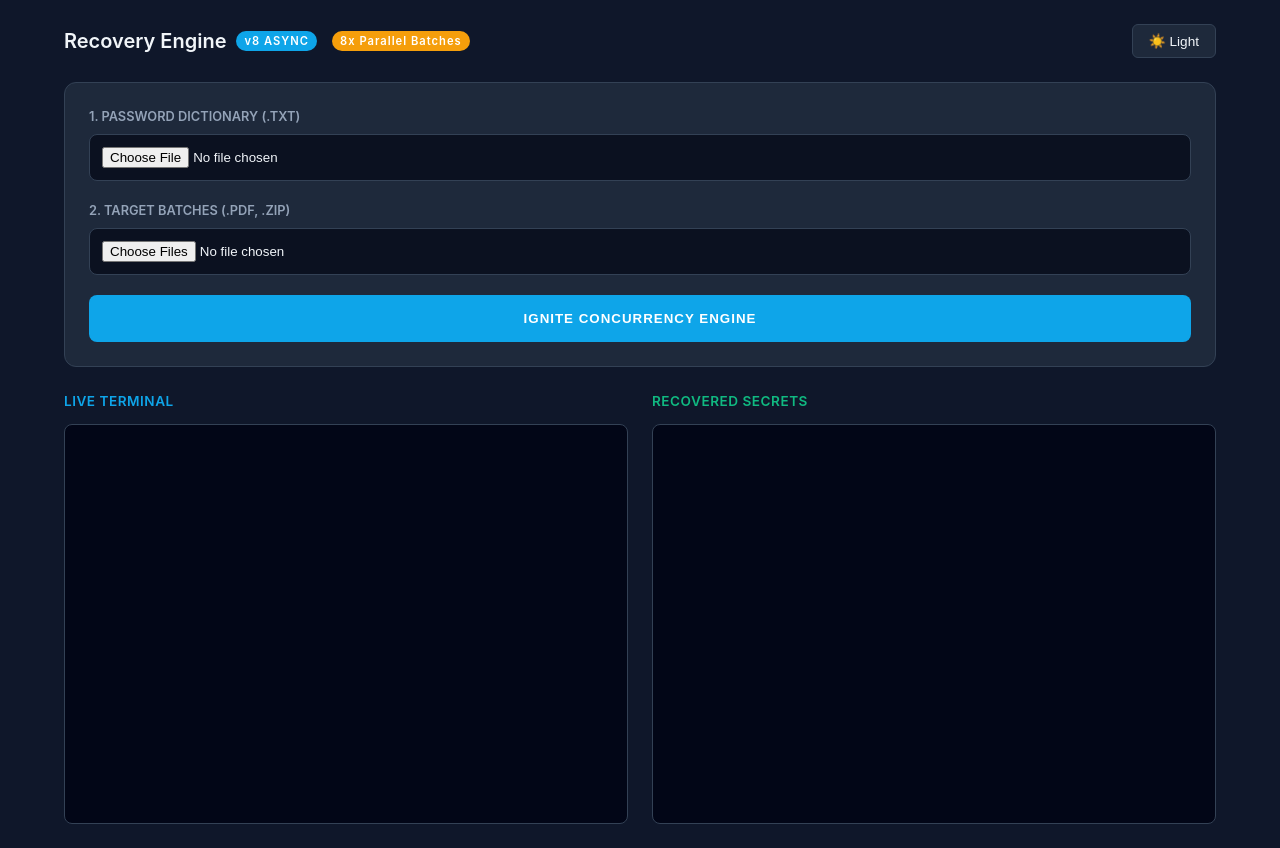
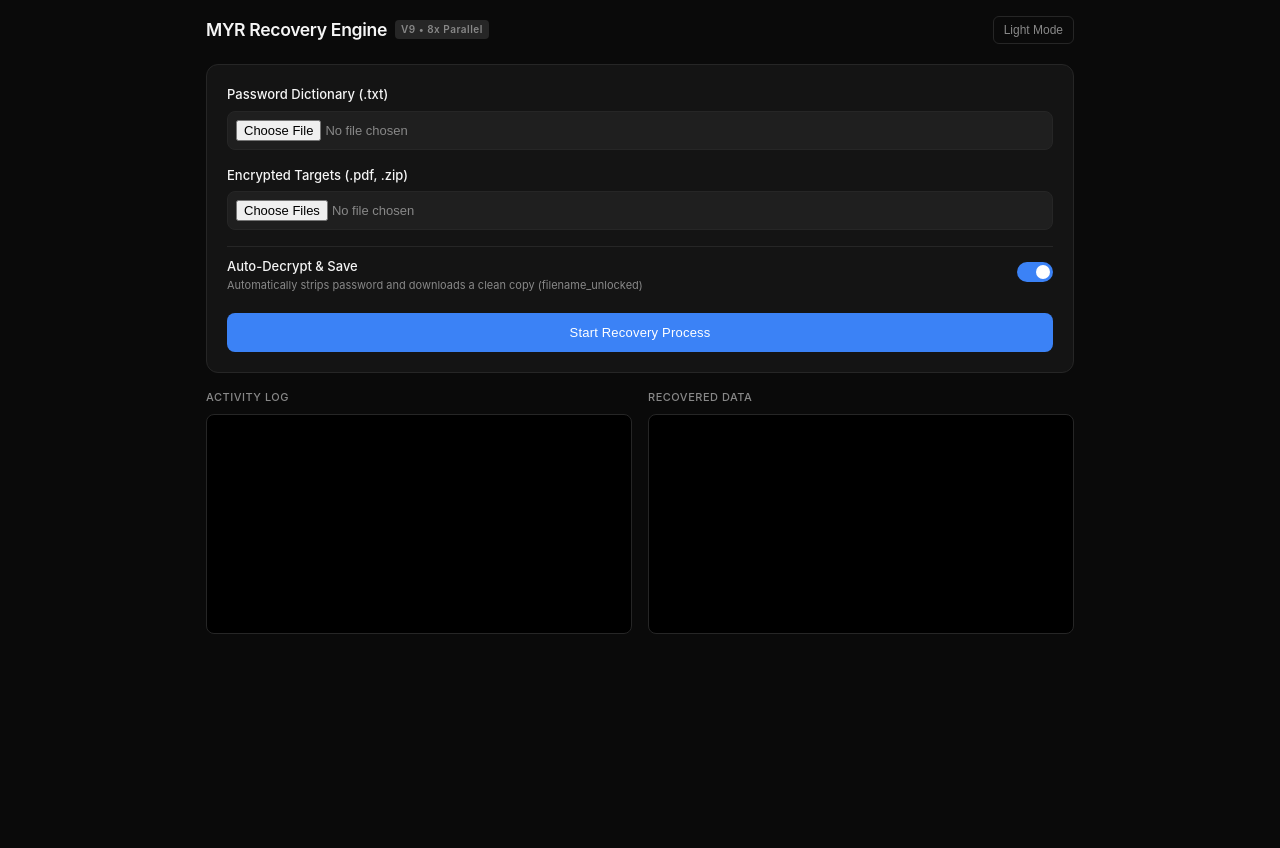
Before and after one commit to unskyit/recovery, a plain HTML site: page index.html in a window 1280 px wide. After the commit the page ends 800 px from the top, so only its background shows below. Drawn offline with nearby package versions, Linux system fonts and the light colour scheme.

Commit message:
Revamp UI and update tool title and description
Updated the title and description meta tag for the MYR PDF & ZIP Password Recovery Tool. Modified styles and layout for improved UI and user experience.

```diff
--- a/index.html
+++ b/index.html
@@ -3,51 +3,96 @@
 <head>
     <meta charset="UTF-8">
     <meta name="viewport" content="width=device-width, initial-scale=1.0, maximum-scale=1.0, user-scalable=no">
-    <title>Async Engine v8</title>
+    <title>MYR PDF & ZIP Password Recovery Tool</title>
+    <meta name="description" content="A client-side, ultra-fast PDF and ZIP password recovery and decryption engine running entirely in your browser.">
+
     <style>
+        /* Ultra-Flat, Modern, High-Contrast UI */
         :root {
-            --bg-base: #0f172a; --bg-surface: #1e293b; --bg-input: #0b1120;
-            --text-main: #f1f5f9; --text-muted: #94a3b8;
-            --primary: #0ea5e9; --primary-hover: #0284c7; /* Cyan / Sky Blue */
-            --success: #10b981; --error: #ef4444; --warning: #f59e0b;
-            --border: #334155; --log-bg: #020617;
+            --bg-base: #0a0a0a;
+            --bg-surface: #141414;
+            --bg-input: #1f1f1f;
+            --text-main: #f5f5f5;
+            --text-muted: #888888;
+            --primary: #3b82f6; /* Calm Blue */
+            --primary-hover: #2563eb;
+            --success: #10b981;
+            --error: #ef4444;
+            --border: #262626;
+            --log-bg: #000000;
         }
 
         [data-theme="light"] {
-            --bg-base: #f8fafc; --bg-surface: #ffffff; --bg-input: #f1f5f9;
-            --text-main: #0f172a; --text-muted: #64748b;
-            --primary: #0284c7; --primary-hover: #0369a1;
-            --success: #059669; --error: #dc2626; --warning: #d97706;
-            --border: #cbd5e1; --log-bg: #f8fafc;
+            --bg-base: #f9fafb;
+            --bg-surface: #ffffff;
+            --bg-input: #f3f4f6;
+            --text-main: #111827;
+            --text-muted: #6b7280;
+            --primary: #2563eb;
+            --primary-hover: #1d4ed8;
+            --success: #059669;
+            --error: #dc2626;
+            --border: #e5e7eb;
+            --log-bg: #f9fafb;
         }
 
         * { box-sizing: border-box; margin: 0; padding: 0; }
-        body { font-family: 'Inter', system-ui, sans-serif; background: var(--bg-base); color: var(--text-main); max-width: 1200px; margin: 0 auto; padding: 1.5rem; line-height: 1.5; transition: all 0.3s ease; }
 
-        .header { display: flex; justify-content: space-between; align-items: center; margin-bottom: 1.5rem; }
-        h2 { font-weight: 600; font-size: 1.25rem; display: flex; align-items: center; gap: 10px; }
-        .badge { background: var(--primary); color: white; padding: 2px 8px; border-radius: 12px; font-size: 0.7rem; letter-spacing: 1px;}
-        .batch-badge { background: var(--warning); margin-left: 5px; }
+        body {
+            font-family: 'Inter', -apple-system, BlinkMacSystemFont, "Segoe UI", Roboto, sans-serif;
+            background: var(--bg-base);
+            color: var(--text-main);
+            max-width: 900px;
+            margin: 0 auto;
+            padding: 1rem;
+            line-height: 1.5;
+            font-size: 14px;
+            transition: background 0.2s ease, color 0.2s ease;
+        }
 
-        .theme-btn { background: var(--bg-surface); border: 1px solid var(--border); color: var(--text-main); padding: 0.5rem 1rem; border-radius: 6px; cursor: pointer; font-size: 0.85rem; font-weight: 500; }
+        /* Header */
+        .header { display: flex; justify-content: space-between; align-items: center; margin-bottom: 1.25rem; }
+        h1 { font-weight: 600; font-size: 1.1rem; letter-spacing: -0.02em; display: flex; align-items: center; gap: 8px; }
+        .badge { background: var(--border); color: var(--text-muted); padding: 2px 6px; border-radius: 4px; font-size: 10px; font-weight: 600; letter-spacing: 0.5px; }
 
-        .panel { background: var(--bg-surface); padding: 1.5rem; border-radius: 12px; border: 1px solid var(--border); margin-bottom: 1.5rem; }
-        label { display: block; font-weight: 600; margin-bottom: 0.5rem; color: var(--text-muted); font-size: 0.8rem; text-transform: uppercase; }
-        input[type="file"] { width: 100%; padding: 0.75rem; background: var(--bg-input); border: 1px solid var(--border); border-radius: 8px; color: var(--text-main); margin-bottom: 1.25rem; }
+        .theme-btn { background: transparent; border: 1px solid var(--border); color: var(--text-muted); padding: 6px 10px; border-radius: 6px; cursor: pointer; font-size: 12px; font-weight: 500; transition: 0.2s; }
+        .theme-btn:hover { background: var(--bg-surface); color: var(--text-main); }
 
-        .start-btn { background: var(--primary); color: white; border: none; padding: 1rem; border-radius: 8px; cursor: pointer; font-weight: 600; width: 100%; text-transform: uppercase; letter-spacing: 1px; transition: transform 0.1s, background 0.2s; }
-        .start-btn:active { transform: scale(0.98); }
-        .start-btn:disabled { background: var(--border); color: var(--text-muted); cursor: not-allowed; transform: none; }
+        /* Main Panels */
+        .card { background: var(--bg-surface); border-radius: 12px; border: 1px solid var(--border); padding: 1.25rem; margin-bottom: 1rem; }
 
-        #liveHud { background: var(--bg-surface); padding: 1rem; border-radius: 8px; margin-bottom: 1.5rem; border-left: 4px solid var(--primary); font-family: monospace; font-size: 0.9rem; display: none; }
+        .form-group { margin-bottom: 1rem; }
+        label { display: block; font-weight: 500; margin-bottom: 6px; color: var(--text-main); font-size: 13px; }
+        input[type="file"] { width: 100%; padding: 8px; background: var(--bg-input); border: 1px solid var(--border); border-radius: 8px; color: var(--text-muted); font-size: 13px; outline: none; }
 
-        .log-grid { display: grid; grid-template-columns: 1fr; gap: 1.5rem; }
-        @media (min-width: 768px) { .log-grid { grid-template-columns: 1fr 1fr; } }
+        /* Toggle Switch */
+        .toggle-container { display: flex; align-items: center; justify-content: space-between; padding: 10px 0; border-top: 1px solid var(--border); margin-top: 5px; }
+        .toggle-text { display: flex; flex-direction: column; }
+        .toggle-title { font-weight: 500; font-size: 13px; }
+        .toggle-desc { font-size: 11px; color: var(--text-muted); }
 
-        .log-box { background: var(--log-bg); border: 1px solid var(--border); border-radius: 8px; padding: 1rem; height: 400px; overflow-y: auto; font-family: monospace; font-size: 0.8rem; white-space: pre-wrap; }
-        .log-title { font-weight: 600; margin-bottom: 0.75rem; display: block; font-size: 0.85rem; letter-spacing: 0.5px; }
+        .switch { position: relative; display: inline-block; width: 36px; height: 20px; }
+        .switch input { opacity: 0; width: 0; height: 0; }
+        .slider { position: absolute; cursor: pointer; top: 0; left: 0; right: 0; bottom: 0; background-color: var(--border); transition: .2s; border-radius: 20px; }
+        .slider:before { position: absolute; content: ""; height: 14px; width: 14px; left: 3px; bottom: 3px; background-color: white; transition: .2s; border-radius: 50%; }
+        input:checked + .slider { background-color: var(--primary); }
+        input:checked + .slider:before { transform: translateX(16px); }
 
-        .t-success { color: var(--success); } .t-error { color: var(--error); } .t-info { color: var(--primary); } .t-warn { color: var(--warning); } .t-muted { color: var(--text-muted); }
+        /* Button */
+        .start-btn { background: var(--primary); color: white; border: none; padding: 12px; border-radius: 8px; cursor: pointer; font-weight: 500; width: 100%; font-size: 13px; letter-spacing: 0.2px; margin-top: 10px; transition: background 0.2s; }
+        .start-btn:disabled { background: var(--bg-input); color: var(--text-muted); cursor: not-allowed; }
+
+        /* HUD & Logs */
+        #liveHud { background: var(--bg-surface); padding: 10px 12px; border-radius: 8px; margin-bottom: 1rem; border-left: 3px solid var(--primary); font-family: 'SFMono-Regular', Consolas, monospace; font-size: 12px; display: none; border-top: 1px solid var(--border); border-right: 1px solid var(--border); border-bottom: 1px solid var(--border); color: var(--text-muted); }
+
+        .log-grid { display: flex; flex-direction: column; gap: 1rem; }
+        @media (min-width: 600px) { .log-grid { flex-direction: row; } .log-grid > div { flex: 1; } }
+
+        .log-box { background: var(--log-bg); border: 1px solid var(--border); border-radius: 8px; padding: 12px; height: 220px; overflow-y: auto; font-family: 'SFMono-Regular', Consolas, monospace; font-size: 11px; white-space: pre-wrap; line-height: 1.6; }
+        .log-header { font-weight: 500; margin-bottom: 8px; display: block; font-size: 11px; color: var(--text-muted); text-transform: uppercase; letter-spacing: 0.5px; }
+
+        /* Typography Colors */
+        .t-success { color: var(--success); } .t-error { color: var(--error); } .t-primary { color: var(--primary); } .t-muted { color: var(--text-muted); }
     </style>
 
     <script src="https://cdn.jsdelivr.net/npm/pdfjs-dist@3.11.174/build/pdf.min.js"></script>
@@ -57,52 +102,68 @@
 <body>
 
     <div class="header">
-        <h2>
-            Recovery Engine <span class="badge">v8 ASYNC</span>
-            <span class="badge batch-badge" id="batchBadge">Calculating Array...</span>
-        </h2>
-        <button class="theme-btn" onclick="toggleTheme()" id="themeBtn">☀️ Light</button>
+        <h1>MYR Recovery Engine <span class="badge" id="batchBadge">V9</span></h1>
+        <button class="theme-btn" onclick="toggleTheme()" id="themeBtn">Light Mode</button>
     </div>
 
-    <div class="panel">
-        <label>1. Password Dictionary (.txt)</label>
-        <input type="file" id="dictFile" accept=".txt">
-        <label>2. Target Batches (.pdf, .zip)</label>
-        <input type="file" id="files" multiple accept=".pdf,.zip">
-        <button id="startBtn" class="start-btn">IGNITE CONCURRENCY ENGINE</button>
+    <div class="card">
+        <div class="form-group">
+            <label>Password Dictionary (.txt)</label>
+            <input type="file" id="dictFile" accept=".txt">
+        </div>
+        <div class="form-group">
+            <label>Encrypted Targets (.pdf, .zip)</label>
+            <input type="file" id="files" multiple accept=".pdf,.zip">
+        </div>
+
+        <div class="toggle-container">
+            <div class="toggle-text">
+                <span class="toggle-title">Auto-Decrypt & Save</span>
+                <span class="toggle-desc">Automatically strips password and downloads a clean copy (filename_unlocked)</span>
+            </div>
+            <label class="switch">
+                <input type="checkbox" id="autoSaveToggle" checked>
+                <span class="slider"></span>
+            </label>
+        </div>
+
+        <button id="startBtn" class="start-btn">Start Recovery Process</button>
     </div>
 
-    <div id="liveHud">System standing by...</div>
+    <div id="liveHud">Status: Idle</div>
 
     <div class="log-grid">
         <div>
-            <span class="log-title t-info">LIVE TERMINAL</span>
+            <span class="log-header">Activity Log</span>
             <div id="logActivity" class="log-box t-muted"></div>
         </div>
         <div>
-            <span class="log-title t-success">RECOVERED SECRETS</span>
+            <span class="log-header">Recovered Data</span>
             <div id="logSuccess" class="log-box t-success"></div>
         </div>
     </div>
 
     <script>
-        // Optimal batch size: Double the CPU cores to keep the pipeline completely saturated.
+        // Engine Settings
         const CORES = navigator.hardwareConcurrency || 4;
         const BATCH_SIZE = Math.max(CORES * 2, 8);
-        document.getElementById('batchBadge').textContent = `${BATCH_SIZE}x Parallel Batches`;
+        document.getElementById('batchBadge').textContent = `V9 • ${BATCH_SIZE}x Parallel`;
 
+        // Theme Toggle
         function toggleTheme() {
             const html = document.documentElement; const btn = document.getElementById('themeBtn');
             const isDark = html.getAttribute('data-theme') === 'dark';
             html.setAttribute('data-theme', isDark ? 'light' : 'dark');
-            btn.textContent = isDark ? '🌙 Dark' : '☀️ Light';
+            btn.textContent = isDark ? 'Dark Mode' : 'Light Mode';
         }
 
+        // UI Helpers
         const UI = {
             btn: document.getElementById('startBtn'),
             hud: document.getElementById('liveHud'),
             act: document.getElementById('logActivity'),
-            suc: document.getElementById('logSuccess')
+            suc: document.getElementById('logSuccess'),
+            toggle: document.getElementById('autoSaveToggle')
         };
 
         const logMsg = (msg, type = 't-muted', box = 'act') => {
@@ -117,21 +178,21 @@
 
         let lastUpdate = 0;
         const yieldUI = () => new Promise(r => setTimeout(r, 0));
-        const updateHud = async (msg, color = 'var(--primary)', force = false) => {
+        const updateHud = async (msg, force = false) => {
             if (force || Date.now() - lastUpdate > 35) {
-                UI.hud.textContent = msg; UI.hud.style.borderLeftColor = color;
-                lastUpdate = Date.now(); await yieldUI();
+                UI.hud.textContent = msg; lastUpdate = Date.now(); await yieldUI();
             }
         };
 
-        // Initialize Native PDF.js background worker
+        // Initialize PDF Worker
         async function initPdfWorker() {
-            await updateHud('Waking native background workers...', 'var(--warning)', true);
+            await updateHud('Initializing native background workers...', true);
             const res = await fetch('https://cdn.jsdelivr.net/npm/pdfjs-dist@3.11.174/build/pdf.worker.min.js');
             const blob = await res.blob();
             pdfjsLib.GlobalWorkerOptions.workerSrc = URL.createObjectURL(blob);
         }
 
+        // Load Dictionary
         async function loadDictionary(file) {
             const stream = file.stream(); const reader = stream.getReader(); const decoder = new TextDecoder('utf-8');
             let rem = ''; const passes = [];
@@ -143,43 +204,36 @@
             if (rem) passes.push(rem); return passes;
         }
 
-        // --- The Asynchronous Concurrency Engine ---
+        // --- Core Async Engine ---
         async function processPDF(file, allPasswords) {
             const fileUrl = URL.createObjectURL(file);
             try {
-                // Pre-check
                 try {
                     const test = await pdfjsLib.getDocument({ url: fileUrl }).promise;
                     await test.destroy(); return 'UNENCRYPTED';
                 } catch (e) { if (e.name !== 'PasswordException') throw e; }
 
-                // Process in Parallel Batches
                 for (let i = 0; i < allPasswords.length; i += BATCH_SIZE) {
                     const batch = allPasswords.slice(i, i + BATCH_SIZE);
-                    await updateHud(`[${file.name}] Async Batch: ${i} to ${i + batch.length} / ${allPasswords.length}`, 'var(--primary)');
+                    await updateHud(`[${file.name}] Scanning: ${i} to ${i + batch.length} of ${allPasswords.length}`);
 
-                    // Create an array of simultaneous promises
                     const promises = batch.map(async (pwd) => {
                         const task = pdfjsLib.getDocument({ url: fileUrl, password: pwd });
                         try {
                             const doc = await task.promise;
-                            await doc.destroy();
-                            return pwd; // Match!
+                            await doc.destroy(); return pwd;
                         } catch (err) {
                             if (task.destroy) task.destroy().catch(()=>{});
-                            if (err.name === 'PasswordException') return null; // Safe fail
-                            throw err; // Real crash
+                            if (err.name === 'PasswordException') return null;
+                            throw err;
                         }
                     });
 
-                    // Wait for the whole batch to finish instantly
                     const results = await Promise.all(promises);
                     const found = results.find(result => result !== null);
                     if (found) return found;
                 }
-            } finally {
-                URL.revokeObjectURL(fileUrl);
-            }
+            } finally { URL.revokeObjectURL(fileUrl); }
             return null;
         }
 
@@ -194,26 +248,22 @@
 
                 for (let i = 0; i < allPasswords.length; i += BATCH_SIZE) {
                     const batch = allPasswords.slice(i, i + BATCH_SIZE);
-                    await updateHud(`[${file.name}] Async Batch: ${i} to ${i + batch.length} / ${allPasswords.length}`, 'var(--primary)');
+                    await updateHud(`[${file.name}] Scanning: ${i} to ${i + batch.length} of ${allPasswords.length}`);
 
                     const promises = batch.map(async (pwd) => {
-                        try {
-                            await target.getData(new zip.BlobWriter(), { password: pwd });
-                            return pwd;
-                        } catch (err) { return null; }
+                        try { await target.getData(new zip.BlobWriter(), { password: pwd }); return pwd; }
+                        catch (err) { return null; }
                     });
 
                     const results = await Promise.all(promises);
                     const found = results.find(result => result !== null);
                     if (found) return found;
                 }
-            } finally {
-                if (zipR) await zipR.close();
-            }
+            } finally { if (zipR) await zipR.close(); }
             return null;
         }
 
-        // --- Auto-Save Protocol (Using PDF-Lib ONLY for saving) ---
+        // --- Unlock & Save ---
         async function attemptSave(file, ext, pwd) {
             try {
                 const newName = file.name.replace(new RegExp(`\\.${ext}$`, 'i'), `_unlocked.${ext}`);
@@ -229,50 +279,61 @@
                     }
                     await zipR.close(); await zipW.close(); downloadBlob(await writer.getData(), newName);
                 }
-                logMsg(`  [+] File Auto-Unlocked: ${newName}`, 't-success');
+                logMsg(`  ↳ Saved locally as: ${newName}`, 't-success');
             } catch (err) {
-                if (err.message.includes('encrypted')) logMsg(`  [!] Advanced AES-256 formatting locked the save. Use your phone's native Print-to-PDF trick with recovered password.`, 't-warn');
-                else logMsg(`  [!] Save Error: ${err.message}`, 't-error');
+                if (err.message.includes('encrypted')) logMsg(`  ↳ Save Skipped: Advanced AES-256 detected. Use native print-to-PDF trick.`, 't-primary');
+                else logMsg(`  ↳ Save Error: ${err.message}`, 't-error');
             }
         }
 
+        // --- Main Execution ---
         UI.btn.addEventListener('click', async () => {
             const dict = document.getElementById('dictFile').files[0]; const files = document.getElementById('files').files;
             if (!dict || !files.length) return alert('Dictionary and target files are required.');
-            UI.btn.disabled = true; UI.hud.style.display = 'block'; UI.act.innerHTML = '';
+
+            UI.btn.disabled = true; UI.hud.style.display = 'block'; UI.act.innerHTML = ''; UI.suc.innerHTML = '';
+            const autoSaveEnabled = UI.toggle.checked;
 
             try {
-                logMsg(`=== IGNITING V8 ASYNC ENGINE ===`, 't-warn');
-                UI.hud.textContent = "Loading Dictionary Stream...";
+                logMsg(`> Engine Started (Parallel Mode)`, 't-primary');
+                UI.hud.textContent = "Loading Dictionary...";
                 await initPdfWorker();
 
                 const passes = await loadDictionary(dict);
                 if (!passes.length) throw new Error("Dictionary empty.");
-                logMsg(`Dictionary Configured: ${passes.length} inputs.\n`);
+                logMsg(`> Dictionary Indexed: ${passes.length} keys.\n`);
 
                 for (let i = 0; i < files.length; i++) {
                     const file = files[i]; const ext = file.name.split('.').pop().toLowerCase();
-                    logMsg(`► Processing target [${i+1}/${files.length}]: ${file.name}`, 't-info');
-                    if (ext !== 'pdf' && ext !== 'zip') { logMsg(`  Skipped: Extension not supported.`, 't-error'); continue; }
+                    logMsg(`Processing [${i+1}/${files.length}]: ${file.name}`);
+                    if (ext !== 'pdf' && ext !== 'zip') { logMsg(`  ↳ Skipped: Unsupported file.`, 't-error'); continue; }
 
                     const pwd = ext === 'pdf' ? await processPDF(file, passes) : await processZIP(file, passes);
 
                     if (pwd === 'UNENCRYPTED' || pwd === 'EMPTY') {
-                        logMsg(`  Notice: File is unencrypted or empty.`, 't-warn');
+                        logMsg(`  ↳ Notice: File is unencrypted or empty.`, 't-muted');
                     } else if (pwd) {
-                        logMsg(`  Password Cracked: [ ${pwd} ]`, 't-success');
-                        logMsg(`[FILE] ${file.name}\n[PASS] ${pwd}\n`, 't-success', 'suc');
-                        await attemptSave(file, ext, pwd);
+                        logMsg(`  ↳ Match Found: ${pwd}`, 't-success');
+                        logMsg(`${file.name}\nPass: ${pwd}\n`, 't-success', 'suc');
+
+                        if (autoSaveEnabled) {
+                            await attemptSave(file, ext, pwd);
+                        } else {
+                            logMsg(`  ↳ Auto-save bypassed by user.`, 't-muted');
+                        }
                     } else {
-                        logMsg(`  Search Complete: Target sequence exhausted. Password not found.`, 't-error');
+                        logMsg(`  ↳ Failed: Password not found in dictionary.`, 't-error');
                     }
                 }
-                UI.hud.textContent = 'SYSTEM IDLE'; UI.hud.style.borderLeftColor = 'var(--success)';
-                logMsg('\n=== BATCH PROCESS COMPLETE ===', 't-success');
+                UI.hud.textContent = 'Status: Complete';
+                logMsg('\n> Batch Process Complete', 't-primary');
             } catch (err) {
-                logMsg(`CRITICAL ENGINE HALT: ${err.message}`, 't-error');
-                UI.hud.textContent = 'SYSTEM CRASHED'; UI.hud.style.borderLeftColor = 'var(--error)';
-            } finally { UI.btn.disabled = false; UI.btn.textContent = 'REIGNITE ENGINE'; }
+                logMsg(`> CRITICAL ERROR: ${err.message}`, 't-error');
+                UI.hud.textContent = 'Status: Error Halted';
+            } finally {
+                UI.btn.disabled = false;
+                UI.btn.textContent = 'Start New Batch';
+            }
         });
     </script>
 </body>
```
